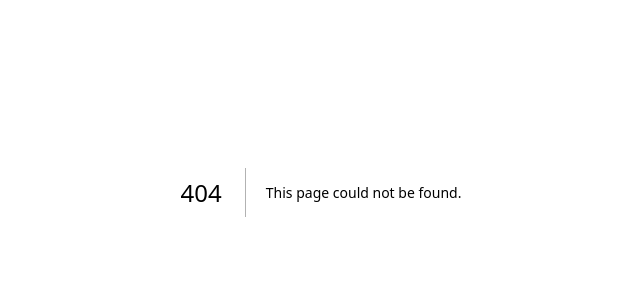
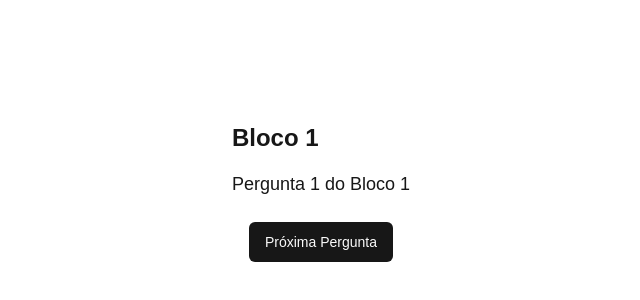
Before and after one commit to jojosuelobo/amanda, a Next.js app: page /play in a window 1280 px wide. Before the commit this address had no page. Shown: the part 208-508 px from the top of the page, without its empty margins (319-959 px from the left). Built offline with nearby package versions, Linux system fonts and the light colour scheme.

Commit message:
game page

```diff
--- a/src/app/page.jsx
+++ b/src/app/page.jsx
@@ -25,10 +25,12 @@
                 <Input type="text" placeholder="Nome" required onChange={(e) => setNome(e.target.value)} />
                 {
                   nome ? (
-                    // on click navigate to play
                     <Button>
-                      Começar
+                      <Link href='/play'>
+                        Começar
+                      </Link>
                     </Button>
+
                   ) : (
                     <Button disabled>
                       Começar
@@ -44,11 +46,11 @@
                 <Button onClick={() => setSelectNicknameScreen(true)}>
                   Jogar
                 </Button>
-                <Link href='/ranking'>
-                  <Button>
+                <Button>
+                  <Link href='/ranking'>
                     Ranking
-                  </Button>
-                </Link>
+                  </Link>
+                </Button>
               </div>
             )
           }
--- /dev/null
+++ b/src/app/play/page.jsx
@@ -0,0 +1,61 @@
+"use client";
+
+import questions from '@/app/data/questions.json';
+import { useState } from 'react';
+import Link from "next/link";
+import { Button } from '@/components/ui/button';
+import {
+    Card,
+    CardContent,
+    CardDescription,
+    CardFooter,
+    CardHeader,
+    CardTitle,
+} from "@/components/ui/card"
+
+export default function Play() {
+    const [currentBlocoIndex, setCurrentBlocoIndex] = useState(0);
+    const [currentPerguntaIndex, setCurrentPerguntaIndex] = useState(0);
+    const [ultimaPergunta, setUltimaPergunta] = useState(false);
+
+    const currentBloco = questions.blocos[currentBlocoIndex];
+    const currentPergunta = currentBloco.perguntas[currentPerguntaIndex];
+
+    const handleNext = () => {
+        // Verifica se estamos na última pergunta do último bloco
+        const isLastQuestionInBlock = currentPerguntaIndex === currentBloco.perguntas.length - 1;
+        const isLastBlock = currentBlocoIndex === questions.blocos.length - 1;
+
+        if (isLastQuestionInBlock && isLastBlock) {
+            // Redireciona para a página inicial se for a última pergunta do último bloco
+            setUltimaPergunta(true);
+        } else if (isLastQuestionInBlock) {
+            // Avança para o próximo bloco se for a última pergunta do bloco atual
+            setCurrentBlocoIndex((prevBlocoIndex) => prevBlocoIndex + 1);
+            setCurrentPerguntaIndex(0); // Reseta para a primeira pergunta do próximo bloco
+        } else {
+            // Avança para a próxima pergunta dentro do mesmo bloco
+            setCurrentPerguntaIndex((prevIndex) => prevIndex + 1);
+        }
+    };
+
+    return (
+        <section className="flex flex-col items-center justify-center h-screen">
+            <div className="mb-6">
+                <h2 className="text-2xl font-bold mb-4">Bloco {currentBloco.bloco}</h2>
+                <p className="text-lg">{currentPergunta}</p>
+            </div>
+            {
+                ultimaPergunta ? (
+                    <Button>
+                        <Link href='/'>
+                            Finalizar
+                        </Link>
+                    </Button>
+                ) : (
+                    <Button onClick={handleNext}>Próxima Pergunta</Button>
+                )
+            }
+        </section>
+    );
+}
--- a/src/app/ranking/page.jsx
+++ b/src/app/ranking/page.jsx
@@ -13,11 +13,11 @@
 export default function Ranking() {
     return (
         <section className="m-10">
-            <Link href='/'>
-                <Button>
+            <Button>
+                <Link href='/'>
                     Voltar
-                </Button>
-            </Link>
+                </Link>
+            </Button>
 
             <Table className="mt-10">
                 <TableCaption>...</TableCaption>
--- /dev/null
+++ b/src/components/ui/card.jsx
@@ -0,0 +1,50 @@
+import * as React from "react"
+
+import { cn } from "@/lib/utils"
+
+const Card = React.forwardRef(({ className, ...props }, ref) => (
+  <div
+    ref={ref}
+    className={cn("rounded-lg border bg-card text-card-foreground shadow-sm", className)}
+    {...props} />
+))
+Card.displayName = "Card"
+
+const CardHeader = React.forwardRef(({ className, ...props }, ref) => (
+  <div
+    ref={ref}
+    className={cn("flex flex-col space-y-1.5 p-6", className)}
+    {...props} />
+))
+CardHeader.displayName = "CardHeader"
+
+const CardTitle = React.forwardRef(({ className, ...props }, ref) => (
+  <h3
+    ref={ref}
+    className={cn("text-2xl font-semibold leading-none tracking-tight", className)}
+    {...props} />
+))
+CardTitle.displayName = "CardTitle"
+
+const CardDescription = React.forwardRef(({ className, ...props }, ref) => (
+  <p
+    ref={ref}
+    className={cn("text-sm text-muted-foreground", className)}
+    {...props} />
+))
+CardDescription.displayName = "CardDescription"
+
+const CardContent = React.forwardRef(({ className, ...props }, ref) => (
+  <div ref={ref} className={cn("p-6 pt-0", className)} {...props} />
+))
+CardContent.displayName = "CardContent"
+
+const CardFooter = React.forwardRef(({ className, ...props }, ref) => (
+  <div
+    ref={ref}
+    className={cn("flex items-center p-6 pt-0", className)}
+    {...props} />
+))
+CardFooter.displayName = "CardFooter"
+
+export { Card, CardHeader, CardFooter, CardTitle, CardDescription, CardContent }
```
